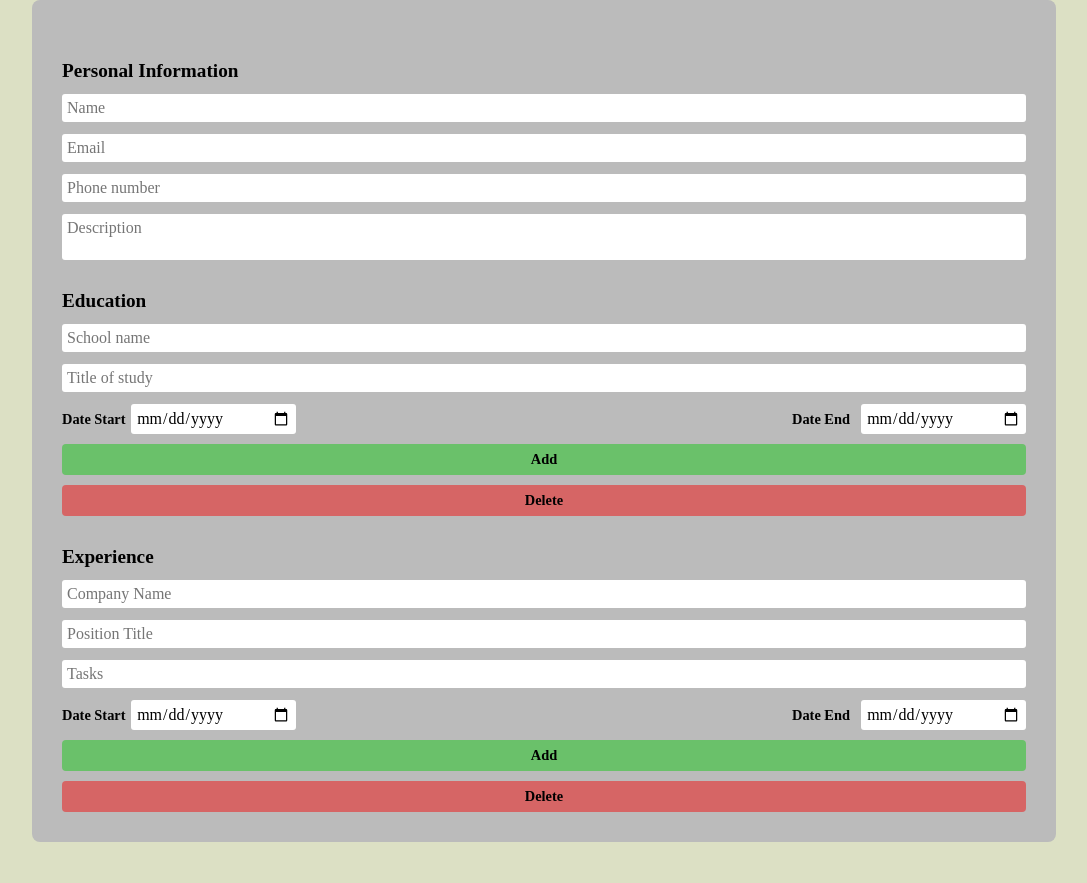
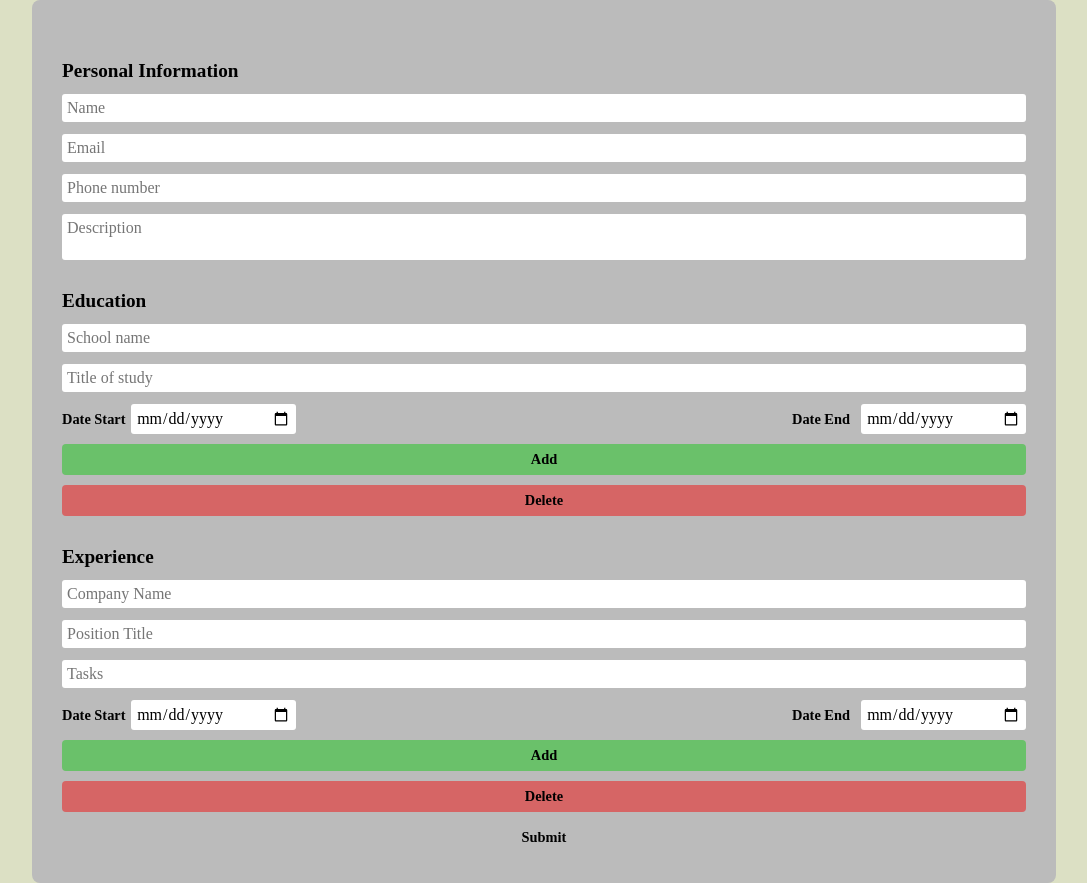
Before and after one commit to angie0123/CV-App, a React (Create React App) app: page / in a window 1280 px wide. Shown: the whole page, without its empty margins (96-1183 px from the left). Before the commit the page ends 842 px from the top, so only its background shows below. Built offline with nearby package versions, Linux system fonts and the light colour scheme.

Commit message:
Add Submit button

```diff
--- a/src/App.js
+++ b/src/App.js
@@ -36,6 +36,7 @@ class App extends Component {
     this.inputChangeHandler = this.inputChangeHandler.bind(this);
     this.addItemHandler = this.addItemHandler.bind(this);
     this.deleteItemHandler = this.deleteItemHandler.bind(this);
+    this.submitHandler = this.submitHandler.bind(this);
   }
 
   inputChangeHandler(event) {
@@ -104,6 +105,10 @@ class App extends Component {
     });
   }
 
+  submitHandler(event) {
+    console.log('clicked!');
+  }
+
   render() {
     return (
       <Form
@@ -112,6 +117,7 @@ class App extends Component {
           addItemHandler: this.addItemHandler,
           deleteItemHandler: this.deleteItemHandler,
           inputChangeHandler: this.inputChangeHandler,
+          submitHandler: this.submitHandler,
         }}
       />
     );
--- a/src/components/ExperienceList.js
+++ b/src/components/ExperienceList.js
@@ -11,7 +11,6 @@ class ExperienceList extends Component {
     } = this.props;
 
     const experienceList = experienceArray.map((exp) => {
-      console.log(exp);
       const { companyName, positionTitle, tasks, dateStart, dateEnd } = exp;
       return (
         <li key={exp.id}>
--- a/src/components/Form.js
+++ b/src/components/Form.js
@@ -5,8 +5,12 @@ import EducationList from './EducationList';
 class Form extends Component {
   render() {
     const { general, education, experience } = this.props.CV;
-    const { addItemHandler, deleteItemHandler, inputChangeHandler } =
-      this.props.handlers;
+    const {
+      addItemHandler,
+      deleteItemHandler,
+      inputChangeHandler,
+      submitHandler,
+    } = this.props.handlers;
     const { name, email, phone, description } = general;
 
     return (
@@ -30,6 +34,9 @@ class Form extends Component {
           addItemHandler={addItemHandler}
           deleteItemHandler={deleteItemHandler}
         />
+        <div className="button submit" onClick={submitHandler}>
+          Submit
+        </div>
       </form>
     );
   }
```
